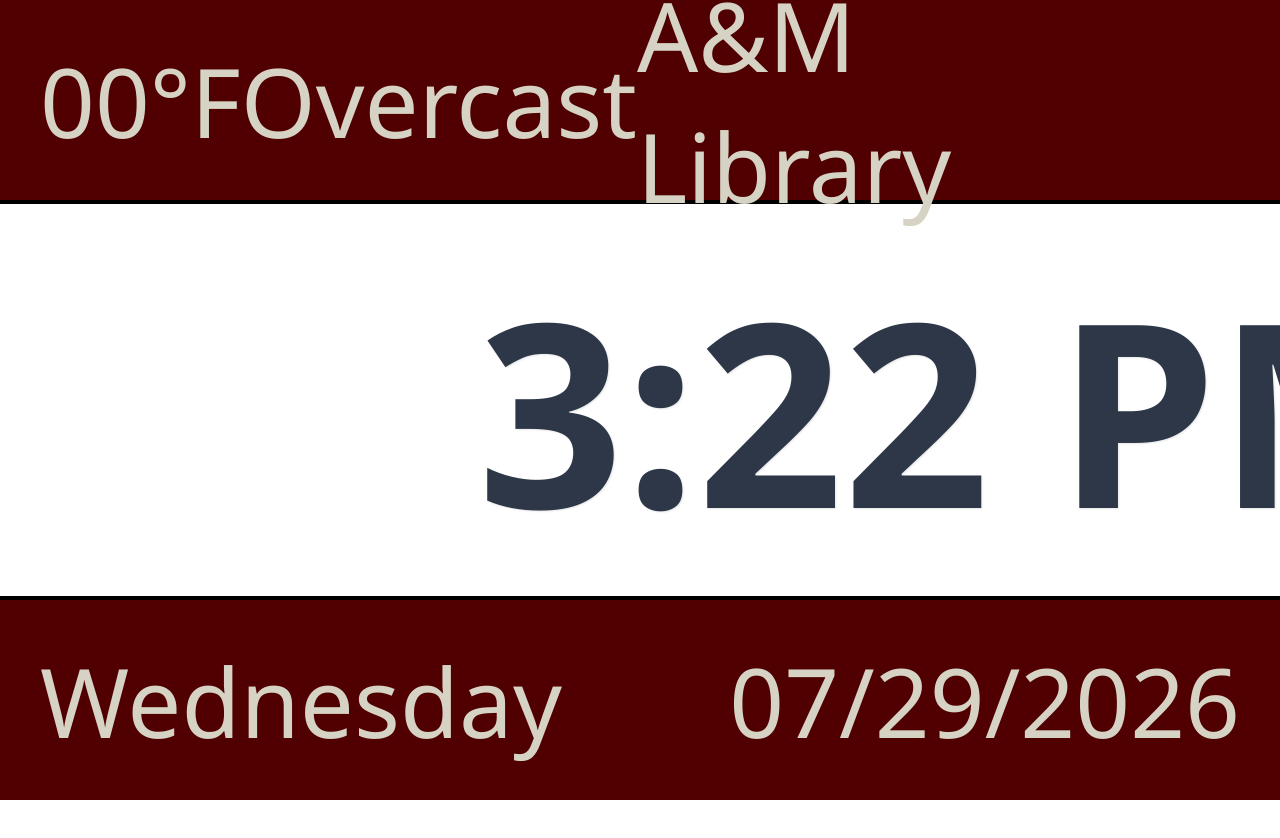
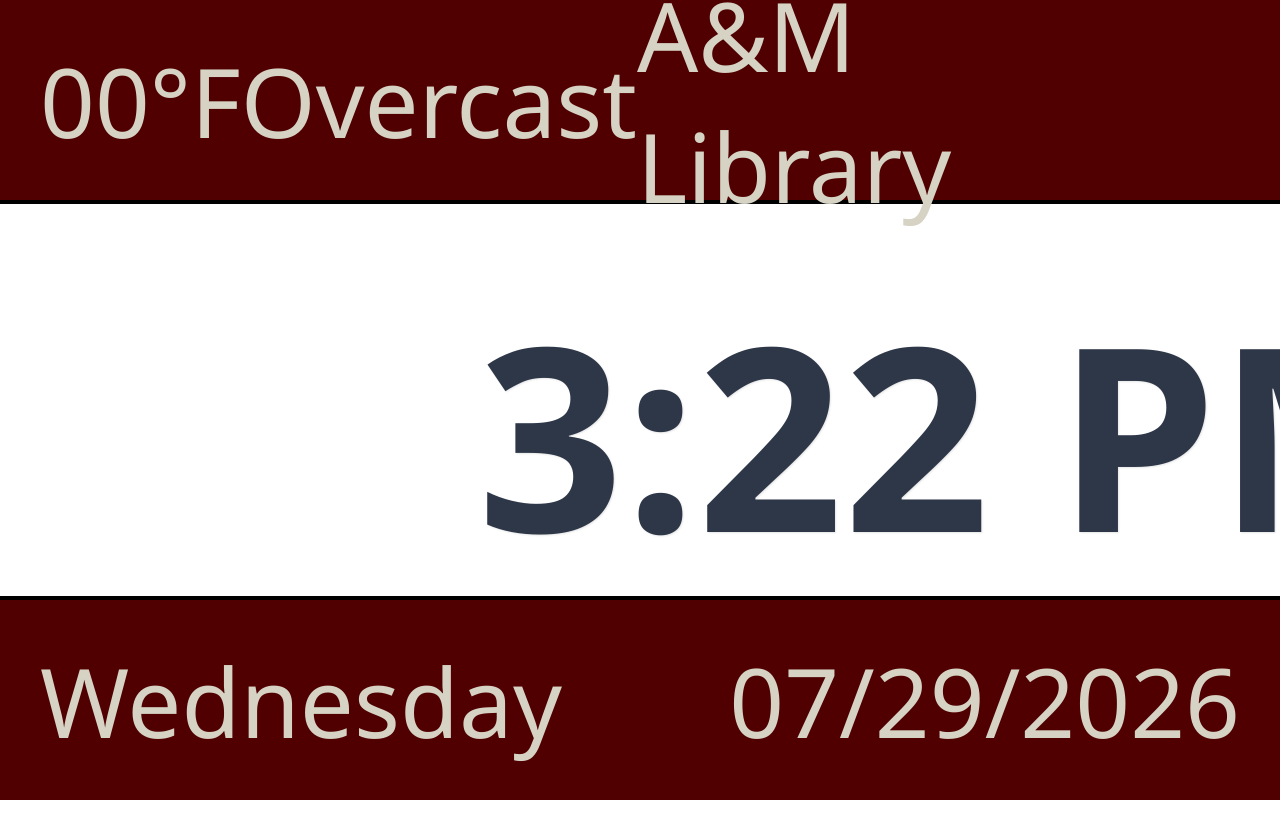
Before and after one commit to CaVanRay/LibrClockProj, a plain HTML site: page index.html in a window 1280 px wide. Shown: the top 838 px of the page. Drawn offline with Linux system fonts and the light colour scheme.

Commit message:
Update style.css

```diff
--- a/css/style.css
+++ b/css/style.css
@@ -91,7 +91,7 @@
     font-size: 16rem;
     font-weight: 700;
     color: #2d3748;
-    margin-top: 5rem;
+    margin-top: 8rem;
     margin-bottom: 30rem;
     text-shadow: 1px 1px 2px rgba(0,0,0,0.1);
 }
```
